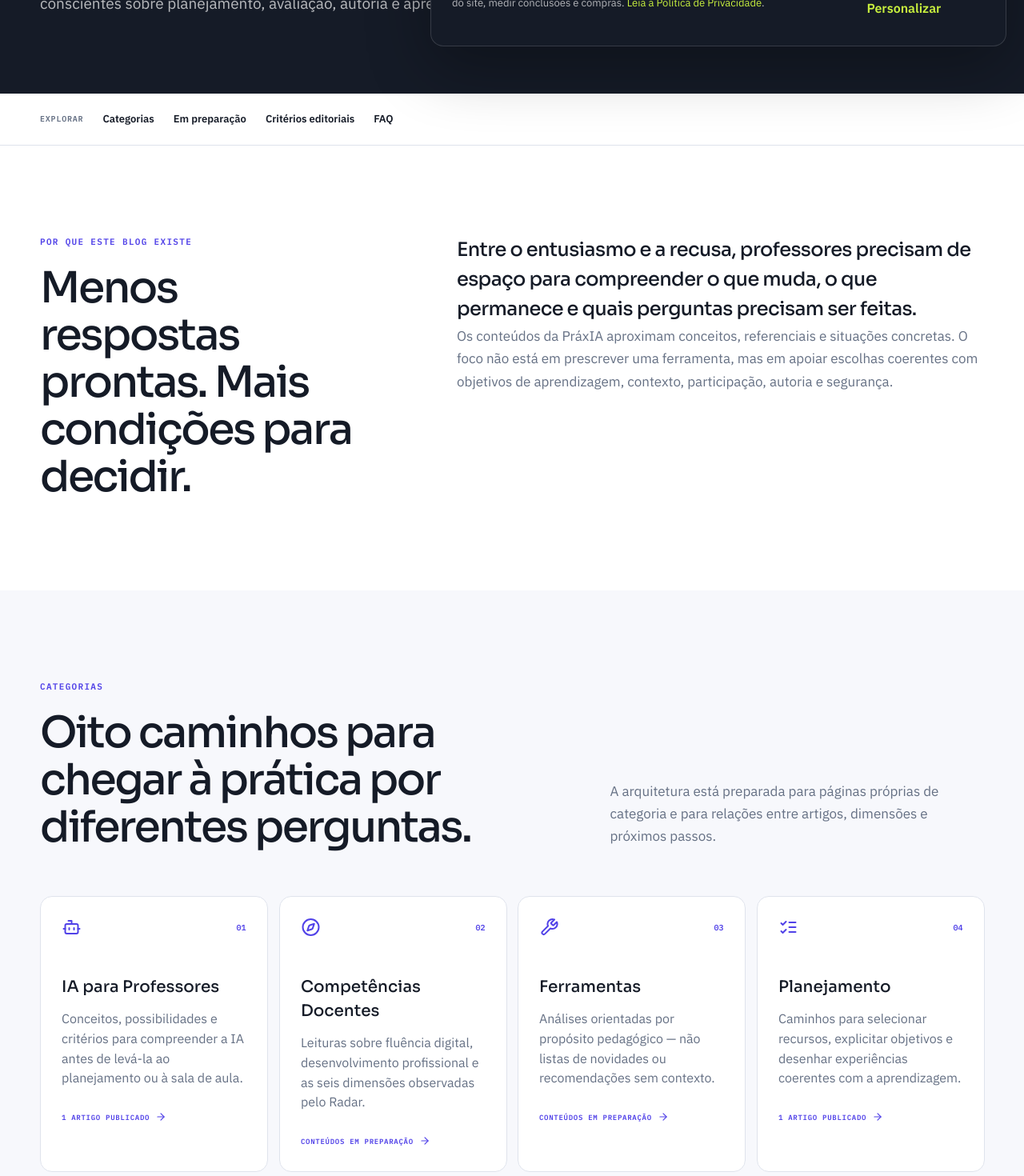
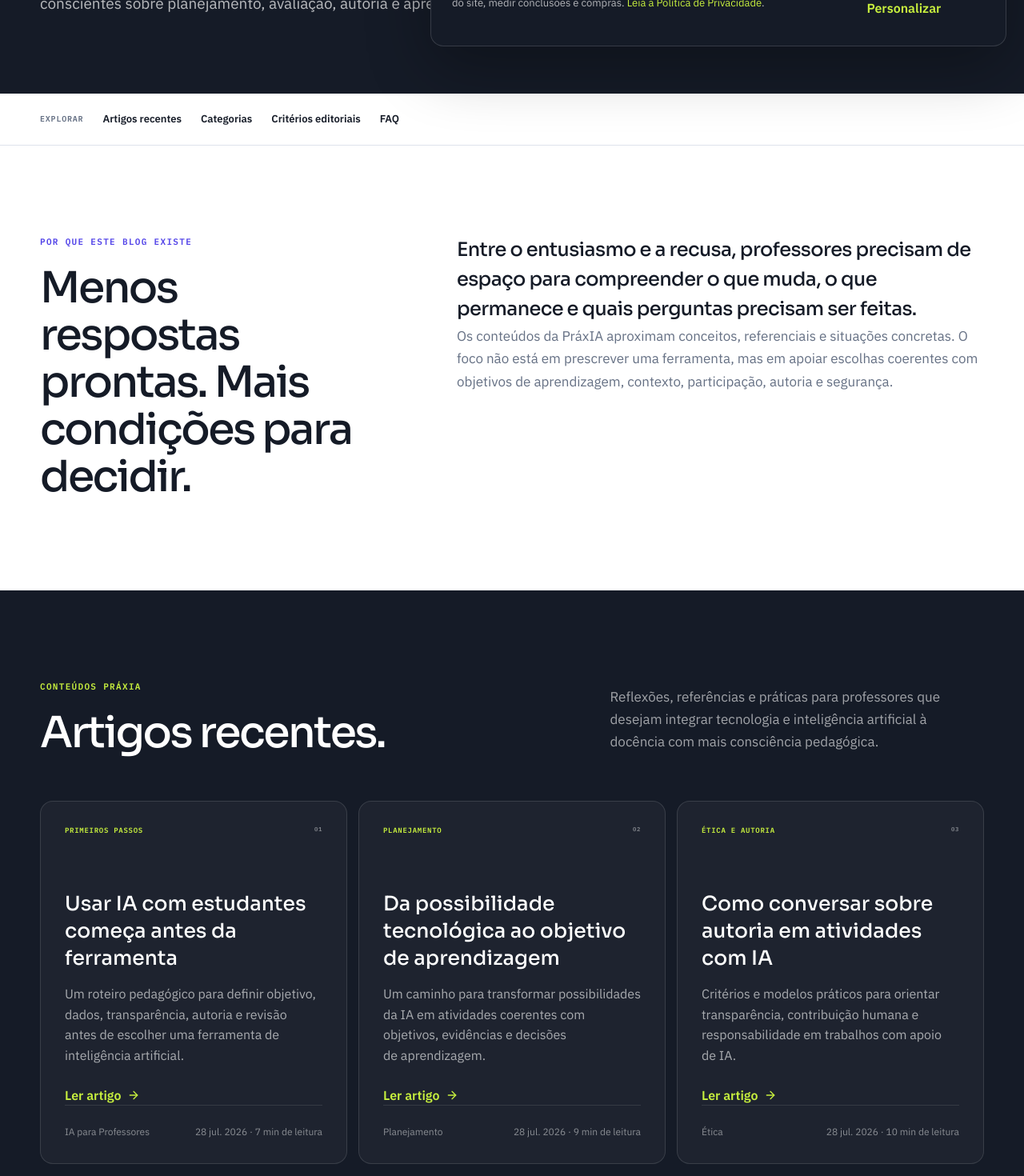
Before and after one commit to naufelpatrick/radar-docente, a React (Vite) app: page /blog in a window 1280 px wide. Shown: the part 720-2190 px from the top of the page at 80% size. Built offline with nearby package versions, Linux system fonts and the light colour scheme.

Commit message:
fix: destacar artigos publicados no blog

```diff
--- a/src/pages/BlogPage.tsx
+++ b/src/pages/BlogPage.tsx
@@ -7,7 +7,6 @@ import {
   ClipboardCheck,
   Compass,
   FileSearch,
-  Lightbulb,
   ListChecks,
   Scale,
   Search,
@@ -79,7 +78,7 @@ const publishedArticles = getPublishedBlogArticles()
 
 function getCategoryStatus(categorySlug: string) {
   const count = publishedArticles.filter((article) => article.categorySlug === categorySlug).length
-  if (count === 0) return 'Conteúdos em preparação'
+  if (count === 0) return 'Explorar categoria'
   return `${count} ${count === 1 ? 'artigo publicado' : 'artigos publicados'}`
 }
 
@@ -170,8 +169,8 @@ export function BlogPage() {
         <nav className="method-index" aria-label="Nesta página">
           <div className="shell">
             <span>Explorar</span>
+            <a href="#artigos-recentes">Artigos recentes</a>
             <a href="#categorias">Categorias</a>
-            <a href="#em-preparacao">Em preparação</a>
             <a href="#criterios-editoriais">Critérios editoriais</a>
             <a href="#perguntas">FAQ</a>
           </div>
@@ -186,6 +185,35 @@ export function BlogPage() {
             <div data-reveal="right">
               <p className="blog-intro__lead">Entre o entusiasmo e a recusa, professores precisam de espaço para compreender o que muda, o que permanece e quais perguntas precisam ser feitas.</p>
               <p>Os conteúdos da PráxIA aproximam conceitos, referenciais e situações concretas. O foco não está em prescrever uma ferramenta, mas em apoiar escolhas coerentes com objetivos de aprendizagem, contexto, participação, autoria e segurança.</p>
+            </div>
+          </div>
+        </section>
+
+        <section className="blog-section blog-roadmap" id="artigos-recentes">
+          <div className="shell">
+            <div className="method-heading method-heading--light" data-reveal="up">
+              <div><p className="method-kicker">CONTEÚDOS PRÁXIA</p><h2>Artigos recentes.</h2></div>
+              <p>Reflexões, referências e práticas para professores que desejam integrar tecnologia e inteligência artificial à docência com mais consciência pedagógica.</p>
+            </div>
+            <div className="blog-roadmap__grid">
+              {publishedArticles.map((article, index) => (
+                <Link
+                  className="blog-roadmap__card"
+                  to={article.path}
+                  key={article.path}
+                  data-reveal="up"
+                  aria-label={`Ler artigo: ${article.title}`}
+                >
+                  <div><span>{article.editorialLabel}</span><small>0{index + 1}</small></div>
+                  <h3>{article.title}</h3>
+                  <p>{article.summary}</p>
+                  <span className="blog-roadmap__link">Ler artigo <ArrowRight aria-hidden="true" /></span>
+                  <footer>
+                    <span>{article.category}</span>
+                    <span>{article.publishedDate} · {article.readingTime}</span>
+                  </footer>
+                </Link>
+              ))}
             </div>
           </div>
         </section>
@@ -206,27 +234,6 @@ export function BlogPage() {
                 </article>
               ))}
             </div>
-          </div>
-        </section>
-
-        <section className="blog-section blog-roadmap" id="em-preparacao">
-          <div className="shell">
-            <div className="method-heading method-heading--light" data-reveal="up">
-              <div><p className="method-kicker">AGENDA EDITORIAL</p><h2>Primeiras leituras em desenvolvimento.</h2></div>
-              <p>Os temas abaixo mostram a direção editorial. Eles só receberão data, autoria e URL quando o conteúdo integral estiver publicado.</p>
-            </div>
-            <div className="blog-roadmap__grid">
-              {publishedArticles.map((article, index) => (
-                <article key={article.path} data-reveal="up">
-                  <div><span>{article.editorialLabel}</span><small>0{index + 1}</small></div>
-                  <h3>{article.title}</h3>
-                  <p>{article.summary}</p>
-                  <Link className="blog-roadmap__link" to={article.path}>Ler artigo <ArrowRight aria-hidden="true" /></Link>
-                  <footer><span>{article.category}</span><span>Leitura estimada: {article.readingTime.replace(' de leitura', '')}</span></footer>
-                </article>
-              ))}
-            </div>
-            <p className="blog-roadmap__note"><Lightbulb aria-hidden="true" /> Estes itens não são artigos publicados. São pautas editoriais apresentadas com transparência para não criar páginas vazias ou conteúdo superficial.</p>
           </div>
         </section>
 
@@ -263,20 +270,20 @@ export function BlogPage() {
           </div>
         </section>
 
-        <div id="perguntas">
-          <FaqSection items={blogFaq} title="Sobre os conteúdos" />
-        </div>
-
         <section className="method-cta blog-cta" aria-labelledby="blog-cta-title">
           <div className="method-cta__arc" aria-hidden="true" />
           <div className="shell" data-reveal="up">
-            <p className="method-kicker">ENQUANTO OS CONTEÚDOS SÃO PREPARADOS</p>
+            <p className="method-kicker">LEVE A REFLEXÃO PARA A PRÁTICA</p>
             <h2 id="blog-cta-title">Comece pela sua prática, não por uma lista de ferramentas.</h2>
             <p>O Radar Docente ajuda a reconhecer quais dimensões já aparecem com consistência e onde um próximo experimento pode fazer sentido.</p>
             <ButtonLink href="/radar" variant="light" showArrow>Fazer o Radar gratuito</ButtonLink>
             <small>Resultado personalizado · Sem ranking · Relatório em PDF</small>
           </div>
         </section>
+
+        <div id="perguntas">
+          <FaqSection items={blogFaq} title="Sobre os conteúdos" />
+        </div>
       </main>
       <Footer />
     </>
```
Also changed, not shown: src/styles.css.
